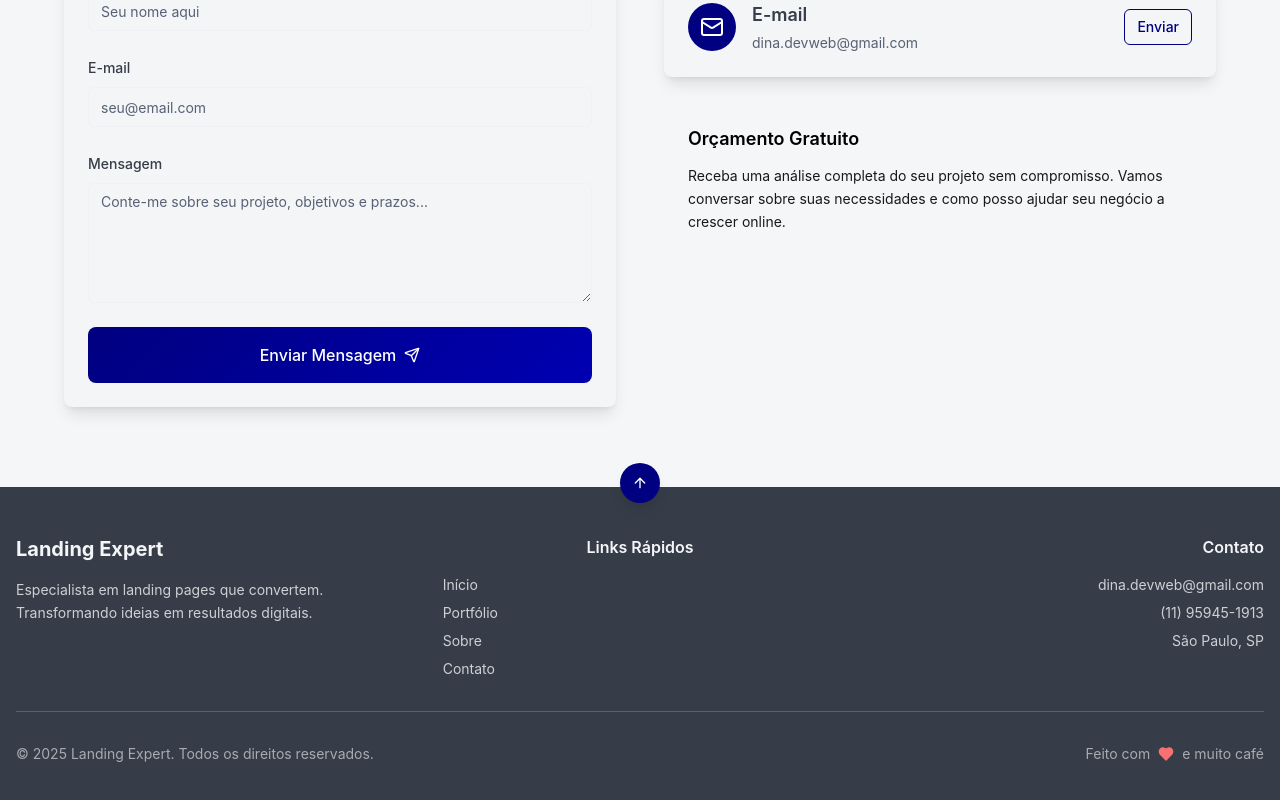
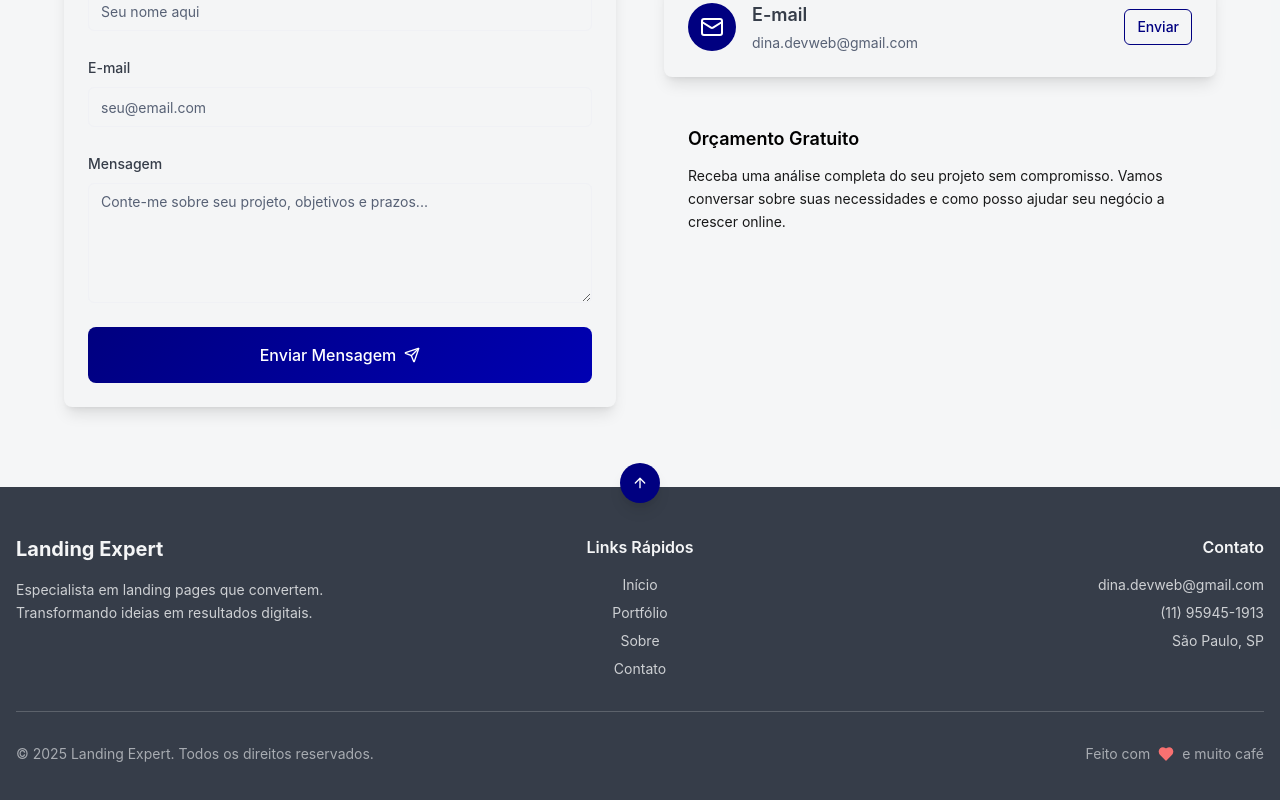
Before and after one commit to Dinareli/dina, a React (Vite) app: page / in a window 1280 px wide. Shown: the part 3128-3928 px from the top of the page. Built offline with nearby package versions, Linux system fonts and the light colour scheme.

Commit message:
Fix: Align footer links
Align the "Quick Links" section in the footer to be centered and properly spaced.

```diff
--- a/src/components/Footer.tsx
+++ b/src/components/Footer.tsx
@@ -38,28 +38,28 @@ const Footer = () => {
           {/* Quick Links */}
           <div className="text-center">
             <h4 className="font-semibold mb-4">Links Rápidos</h4>
-            <div className="space-y-2">
+            <div className="space-y-2 flex flex-col items-center">
               <button
                 onClick={() => document.getElementById('home')?.scrollIntoView({ behavior: 'smooth' })}
-                className="block text-background/80 hover:text-background transition-colors text-sm"
+                className="text-background/80 hover:text-background transition-colors text-sm"
               >
                 Início
               </button>
               <button
                 onClick={() => document.getElementById('portfolio')?.scrollIntoView({ behavior: 'smooth' })}
-                className="block text-background/80 hover:text-background transition-colors text-sm"
+                className="text-background/80 hover:text-background transition-colors text-sm"
               >
                 Portfólio
               </button>
               <button
                 onClick={() => document.getElementById('about')?.scrollIntoView({ behavior: 'smooth' })}
-                className="block text-background/80 hover:text-background transition-colors text-sm"
+                className="text-background/80 hover:text-background transition-colors text-sm"
               >
                 Sobre
               </button>
               <button
                 onClick={() => document.getElementById('contact')?.scrollIntoView({ behavior: 'smooth' })}
-                className="block text-background/80 hover:text-background transition-colors text-sm"
+                className="text-background/80 hover:text-background transition-colors text-sm"
               >
                 Contato
               </button>
```
